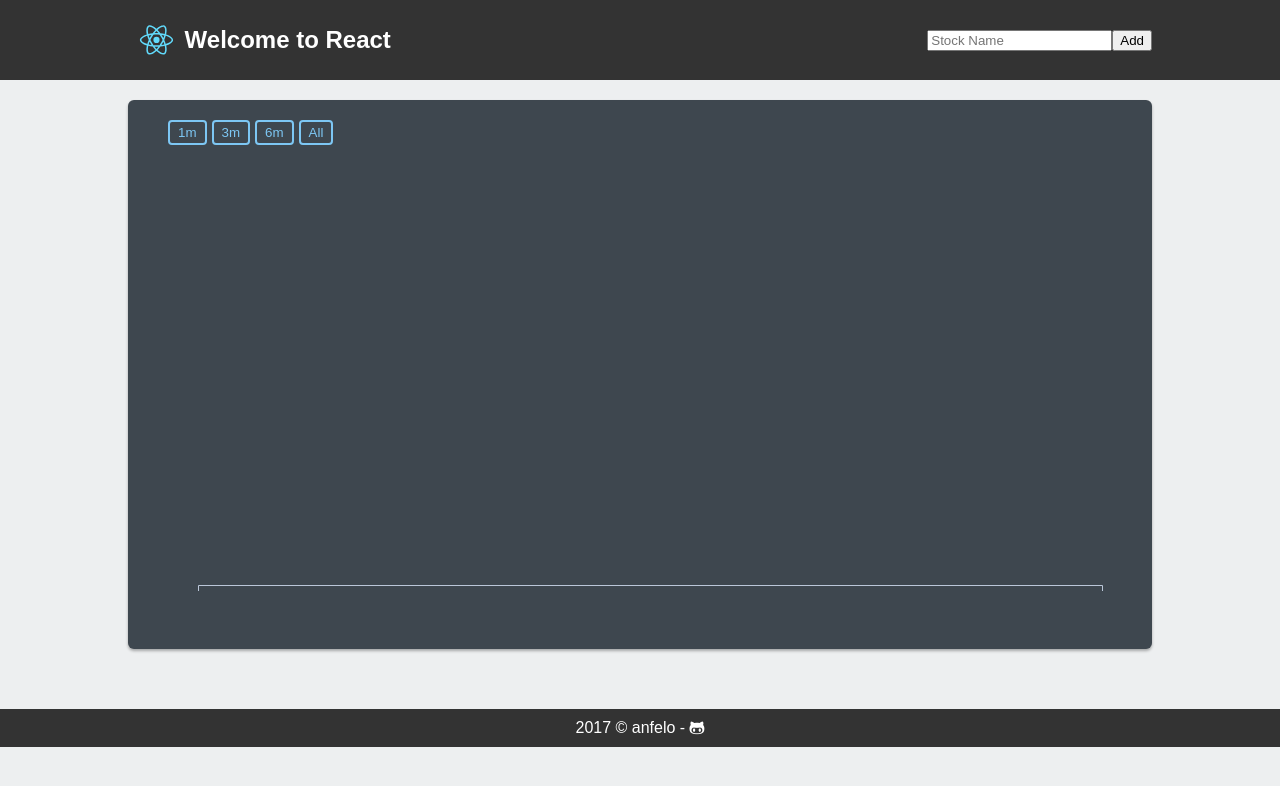
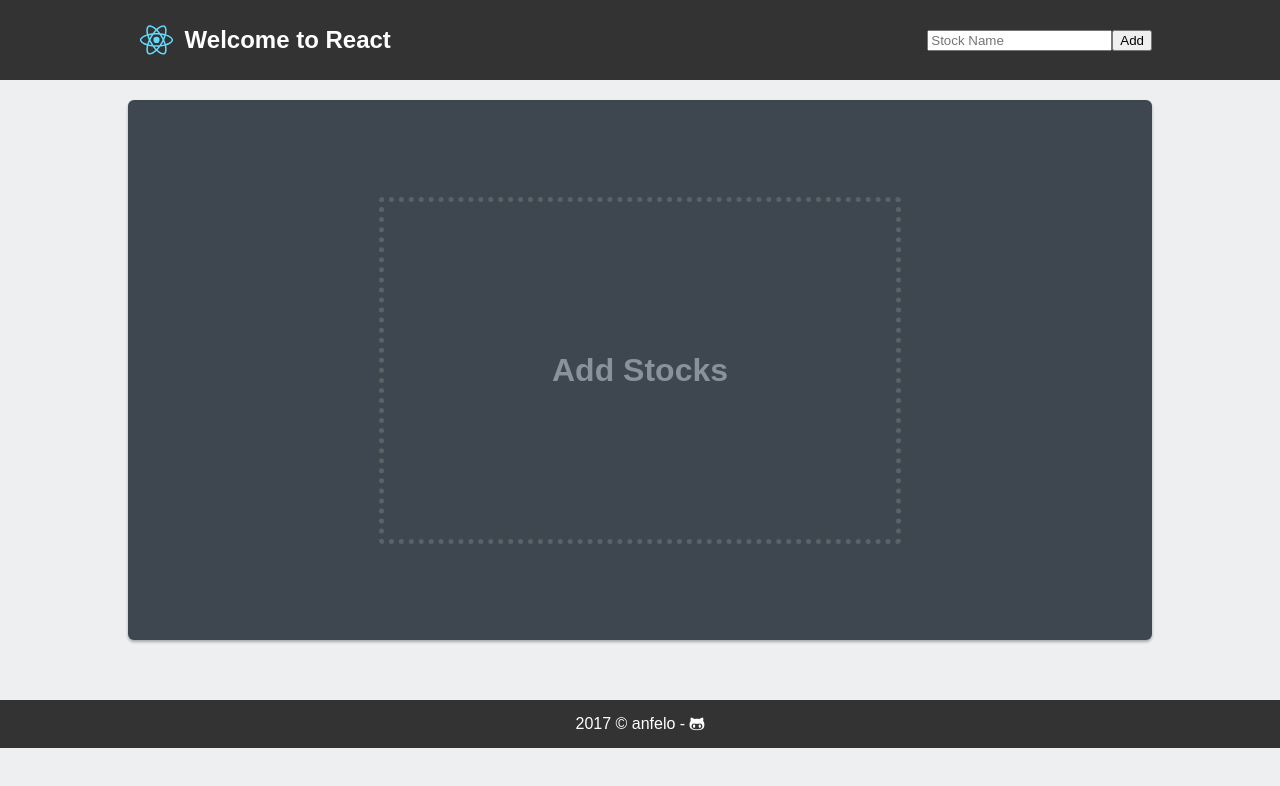
Before and after one commit to anfelo/in-stock-app, a React (Create React App) app: page / in a window 1280 px wide. Shown: the top 786 px of the page. Built offline with nearby package versions, Linux system fonts and the light colour scheme.

Commit message:
Fixed a bug with the tooltip, Now it wont crash with different lengths of data

```diff
--- a/src/assets/styles/App.css
+++ b/src/assets/styles/App.css
@@ -46,7 +46,22 @@ body {
   margin: 0;
 }
 
-.chart-container {
+.add-stock-message {
+  display: flex;
+  padding: 20px 0;
+}
+
+.add-stock-message h1 {
+  width: 50%;
+  margin: auto;
+  padding: 150px 0;
+  border: 5px dotted #576366;
+  border-radius: 4px;
+  text-align: center;
+}
+
+.chart-container,
+.add-stock-message {
   margin: 20px 10%;
   background-color: #3e474f;
   color: #87929d;
@@ -186,7 +201,7 @@ body {
 
 .footer {
   margin: 0;
-  padding: 10px 0;
+  padding: 15px 0;
   width: 100%;
   background-color: #333;
   color: white;
--- a/src/components/App.js
+++ b/src/components/App.js
@@ -60,6 +60,14 @@ const ErrorMessage = props => {
   return (
     <div className="error-message">
       <p>{props.message}</p>
+    </div>
+  );
+}
+
+const AddStockDisplay = () => {
+  return (
+    <div className="add-stock-message">
+      <h1>Add Stocks</h1>
     </div>
   );
 }
@@ -147,25 +155,32 @@ class ToolTip extends Component {
     } else{
         visibility="hidden";
     }
+
     let textPoints = [];
     let pointsDate = "";
+    let indexOffset = 0;
     if(points.length > 0) {
       textPoints = points.map(function(point,i){
+        if(point !== null)
+        {
           pointsDate = point.point.day;
           let textOffset = 0;
-        if (i === 0) {
-          textOffset = i*20 + 20;
+          if (indexOffset === 0) {
+            textOffset = indexOffset * 20 + 20;
           } else {
             textOffset = 20;
           }
+          indexOffset++;
           return (
             <g key={i} transform={"translate(0,"+ textOffset +")"}>
-            <circle r="5" cx={0} cy={i*20} fill={point.color} stroke='black'/>
-            <text is x="10" y={i*20 + 5} text-anchor="start"  font-size="15px" fill="#a9f3ff">
+              <circle r="5" cx={0} cy={indexOffset * 20} fill={point.color} stroke='black'/>
+              <text is x="10" y={indexOffset * 20 + 5} text-anchor="start"  font-size="15px" fill="#a9f3ff">
                 {point.code + ': ' + point.point.close}
               </text>
             </g>
           );
+        }
+        return null;
       });
     }
     return (
@@ -225,10 +240,15 @@ class Overlay extends Component {
     const x = this.props.x;
     const data = this.props.data;
     if(data.length > 0){
-      const timeScales = data[0].data.map(function(d) { return x(d.date); });
+      let maxLenIndex = 0;
+      data.forEach(function(stock,index){
+        if(index === 0) return;
+        if(stock.data.length > data[maxLenIndex].data.length) return maxLenIndex = index;
+      });
+      const timeScales = data[maxLenIndex].data.map(function(d) { return x(d.date); });
       var bisect = bisector(function(d) { return -d; }).right;
       const i = bisect(timeScales, -mouse(overlay)[0], 1);
-      const di = data[0].data[i-1];
+      const di = data[maxLenIndex].data[i-1];
       select('.focus').attr("transform", "translate(" + x(di.date) + ",0)");
       this.props.showToolTip(i,x(di.date),this.props.height/2);
     }
@@ -273,11 +293,14 @@ class Chart extends Component {
 
   showToolTip = (index,xPos,yPos) => {
     const points = this.props.data.map(function(stock,i){
+      if(stock.data[index-1]){
         return {
           code: stock.code,
           color: colors[i],
           point: stock.data[index-1]
         };
+      }
+      return null;
     });
 
     this.setState({
@@ -551,7 +574,11 @@ class App extends Component {
             ? <ErrorMessage message={this.state.error}/>
             : ""
           }
-          <ChartContainer data={this.state.data} zoomLength={this.state.zoomLength} onZoomClick={this.onZoomClick}/>
+          {
+            (this.state.data.length > 0)
+            ? <ChartContainer data={this.state.data} zoomLength={this.state.zoomLength} onZoomClick={this.onZoomClick}/>
+            : <AddStockDisplay />
+          }
           <StocksContianer data={this.state.data} onRemoveStock={this.onRemoveStock}/>
         </div>
         <Footer />
```
Lines whose indentation alone changed are shown as unchanged.
